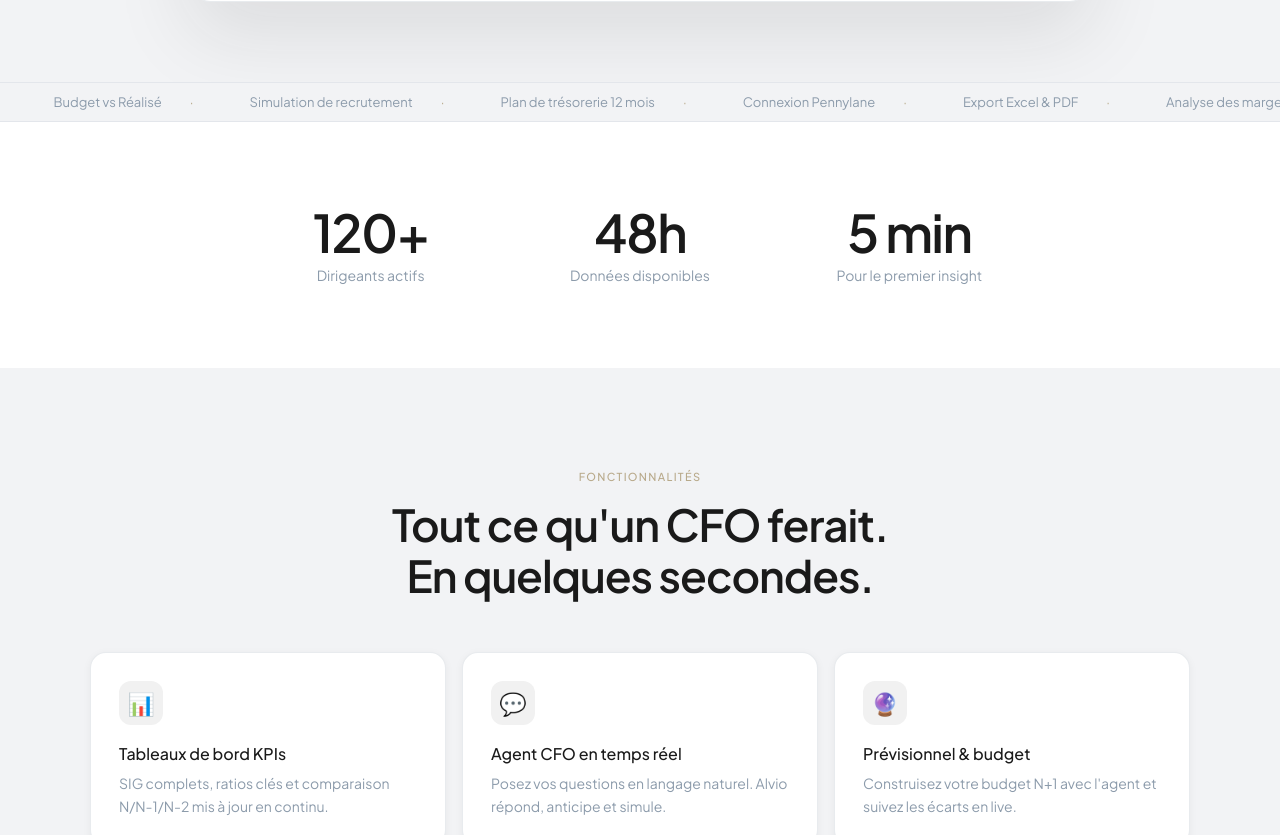
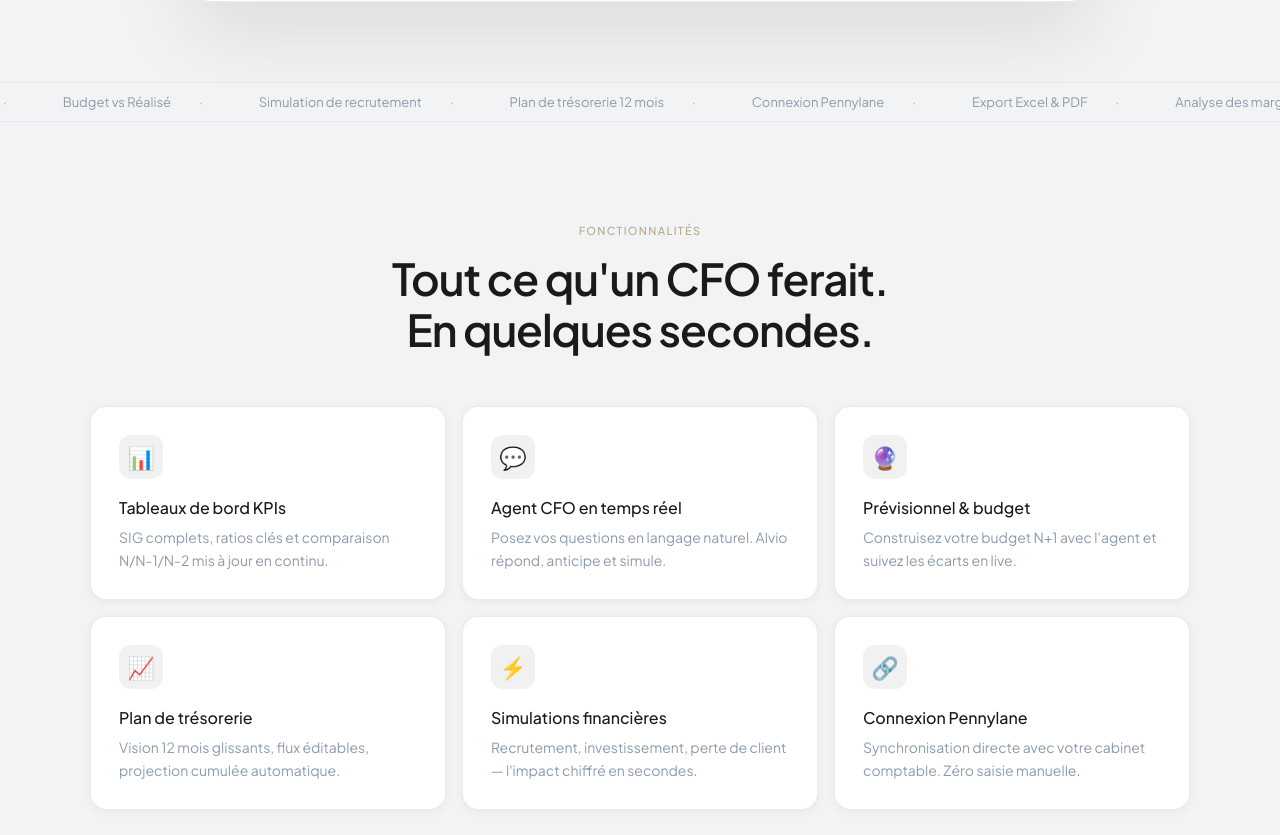
Before and after one commit to unalomeltd-spec/alvio, a Next.js app: page / in a window 1280 px wide. Shown: the part 853-1688 px from the top of the page. Built offline with nearby package versions, Linux system fonts and the light colour scheme.

Commit message:
Update page.tsx

```diff
--- a/src/app/page.tsx
+++ b/src/app/page.tsx
@@ -73,7 +73,6 @@ WebkitBackdropFilter: scrolled || menuOpen ? 'blur(18px)' : 'none',
 borderBottom: scrolled ? '.5px solid rgba(140,155,171,.2)' : 'none',
 transition: 'background .4s ease, border-bottom .4s ease',
 }}>
-{/* Logo */}
 <a href="#" style={{ display: 'flex', alignItems: 'center', gap: 10, fontSize: 17, fontWeight: 600, color: '#1A1A1A', letterSpacing: '-.01em', zIndex: 101 }}>
 <svg width="26" height="26" viewBox="0 0 28 28" fill="none">
 <path d="M14 2C14 2 8 8 8 14C8 18.4 10.6 22.2 14 24C17.4 22.2 20 18.4 20 14C20 8 14 2 14 2Z" fill="#B8A98A"/>
@@ -83,7 +82,6 @@ transition: 'background .4s ease, border-bottom .4s ease',
 Alvio
 </a>
 
-{/* Desktop links */}
 <div className="nav-links-desktop" style={{ display: 'flex', alignItems: 'center', gap: 4 }} onMouseLeave={() => setHovered(null)}>
 {items.map((it, i) => (
 <a key={it} href={`#${it.toLowerCase().normalize('NFD').replace(/[\u0300-\u036f]/g, '').replace(/\s/g, '-')}`}
@@ -100,7 +98,6 @@ position: 'relative', zIndex: hovered === i ? 1 : 0,
 ))}
 </div>
 
-{/* Desktop CTA */}
 <div className="nav-cta-desktop" style={{ display: 'flex', alignItems: 'center', gap: 10 }}>
 <button onClick={onLogin} style={{ background: 'none', border: 'none', cursor: 'pointer', fontSize: 14, color: '#1A1A1A', padding: '6px 12px', fontFamily: 'Plus Jakarta Sans, sans-serif', transition: 'color .15s' }}
 onMouseEnter={e => (e.currentTarget.style.color = '#B8A98A')} onMouseLeave={e => (e.currentTarget.style.color = '#1A1A1A')}>
@@ -109,7 +106,6 @@ Connexion
 <button className="btn btn-primary btn-sm" onClick={(e) => { ripple(e); onRegister() }}>Créer un compte</button>
 </div>
 
-{/* Mobile hamburger */}
 <button className="nav-burger" onClick={() => setMenuOpen(o => !o)} style={{
 background: 'none', border: 'none', cursor: 'pointer', padding: 8, zIndex: 101,
 width: 40, height: 40, display: 'flex', flexDirection: 'column', gap: 5, alignItems: 'center', justifyContent: 'center',
@@ -120,7 +116,6 @@ width: 40, height: 40, display: 'flex', flexDirection: 'column', gap: 5, alignIt
 </button>
 </nav>
 
-{/* Mobile drawer */}
 <div className="nav-drawer" style={{
 position: 'fixed', top: 64, left: 0, right: 0, zIndex: 99,
 background: 'rgba(242,243,245,.97)', backdropFilter: 'blur(18px)',
@@ -243,7 +238,6 @@ const [authOpen, setAuthOpen] = useState(false)
 const [authMode, setAuthMode] = useState<'login' | 'register'>('login')
 const [heroReady, setHeroReady] = useState(false)
 const featRef = useInView()
-const statsRef = useInView()
 
 useEffect(() => { const t = setTimeout(() => setHeroReady(true), 80); return () => clearTimeout(t) }, [])
 
@@ -320,19 +314,6 @@ Se connecter
 </div>
 </div>
 
-<section style={{ padding: '84px 40px', background: '#fff' }}>
-<div ref={statsRef.ref} style={{ maxWidth: 760, margin: '0 auto', display: 'grid', gridTemplateColumns: 'repeat(3,1fr)', gap: 48, textAlign: 'center' }}>
-{[{ v: 120, s: '+', l: 'Dirigeants actifs', d: 0 }, { v: 48, s: 'h', l: 'Données disponibles', d: 120 }, { v: 5, s: ' min', l: 'Pour le premier insight', d: 240 }].map((st, i) => (
-<div key={i} className="reveal" style={{ transitionDelay: `${st.d}ms` }}>
-<div style={{ fontSize: 52, fontWeight: 600, color: '#1A1A1A', letterSpacing: '-.03em', lineHeight: 1 }}>
-<Counter to={st.v} suffix={st.s}/>
-</div>
-<div style={{ fontSize: 14, color: '#8C9BAB', marginTop: 8 }}>{st.l}</div>
-</div>
-))}
-</div>
-</section>
-
 <section id="fonctionnalites" style={{ padding: '96px 40px' }}>
 <div style={{ maxWidth: 1100, margin: '0 auto' }}>
 <div ref={featRef.ref} className="reveal" style={{ textAlign: 'center', marginBottom: 52 }}>
```
